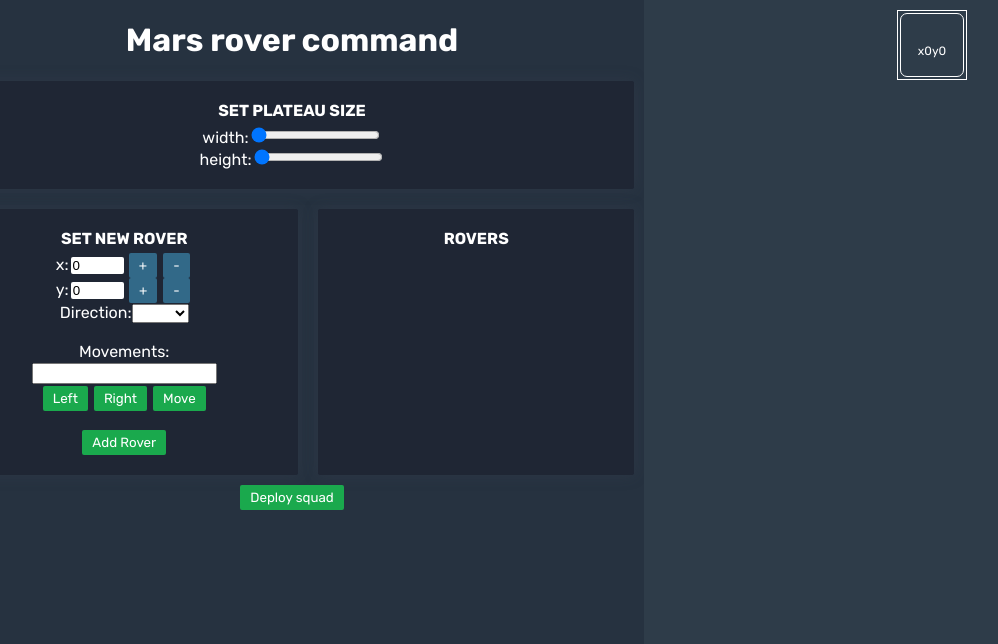
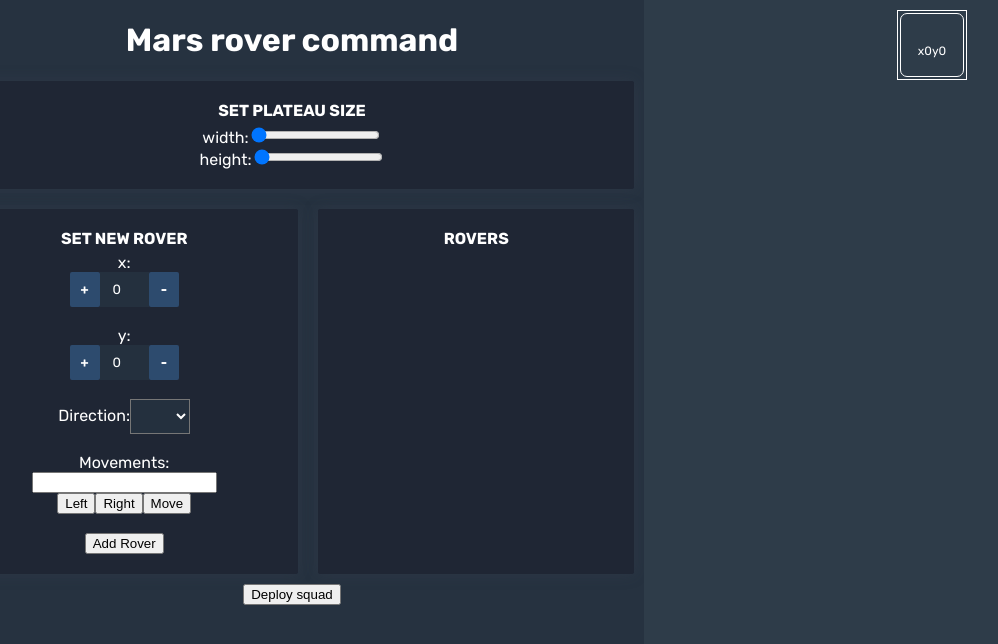
Before and after one commit to mamuh/mars-rover-command, a React (Create React App) app: page / in a window 1280 px wide. Shown: the top 644 px of the page, without its empty margins (60-1058 px from the left). Built offline with nearby package versions, Linux system fonts and the light colour scheme.

Commit message:
styled increment buttons

```diff
--- a/src/components/set_rovers_form.jsx
+++ b/src/components/set_rovers_form.jsx
@@ -64,20 +64,24 @@ const AddRover = ({ dispatch }) => {
 
         <h4>SET NEW ROVER</h4>
         x:
+        <div className="number-spinner">
+        <button className="incrementer-decrementer" type="button" onClick={(e) => handleClick(e, "x")}>+</button>
         <input readOnly className="rover-x-y-input" defaultValue="0" type="number" min="0" max={maxX} ref={node => (startX = node)} />
-        <button className="incrementer-decrementer" type="button" onClick={(e) => handleClick(e, "x")}>+</button>
         <button className="incrementer-decrementer" type="button" onClick={(e) => handleClick(e, "x")}>-</button>
+        </div>
 
         <br />
         y:
+        <div className="number-spinner">
+        <button className="incrementer-decrementer" type="button" onClick={(e) => handleClick(e, "y")}>+</button>
         <input readOnly className="rover-x-y-input" defaultValue="0" type="number"min="0" max={maxY} ref={node => (startY = node)} />
-        <button className="incrementer-decrementer" type="button" onClick={(e) => handleClick(e, "y")}>+</button>
         <button className="incrementer-decrementer" type="button" onClick={(e) => handleClick(e, "y")}>-</button>
+        </div>
         <br />
 
         <label>
           Direction:
-          <select ref={node => (startDirection = node)}>
+          <select className="direction-select" ref={node => (startDirection = node)}>
             <option></option>
             <option value="N">North</option>
             <option value="S">South</option>
--- a/src/stylesheets/application.scss
+++ b/src/stylesheets/application.scss
@@ -20,7 +20,3 @@ body {
 h4 {
   margin: 0 0 5px 0;
 }
-
-input {
-  margin: 2px;
-}
--- a/src/stylesheets/buttons.scss
+++ b/src/stylesheets/buttons.scss
@@ -1,17 +1,8 @@
-button {
+.button {
   background-color: #1aa94d;
   border: none;
   border-radius: 2px;
   color: white;
   font-family: 'Rubik', sans-serif;
-  margin: 0 3px;
   padding: 5px 10px;
 }
-
-
-.incrementer-decrementer {
-  background-color: #326988;
-  &:hover {
-    background-color: black;
-  }
-}
--- a/src/stylesheets/rover_pannel.scss
+++ b/src/stylesheets/rover_pannel.scss
@@ -3,9 +3,54 @@
 }
 
 .rover-x-y-input {
-  border-radius: 2px;
   border: none;
   min-width: 15%;
   outline: none;
-  transition: 3s;
 }
+
+.number-spinner {
+  input {
+    height: 35px;
+    margin: 0;
+    text-align: center;
+    background-color: #24303e;
+    color: white;
+    font-family: 'Rubik', sans-serif;
+    padding: 0;
+  }
+}
+
+.incrementer-decrementer {
+  border: none;
+  border-radius: 2px;
+  font-family: 'Rubik', sans-serif;
+  background-color: #2d4b6e;
+  color: black;
+  height: 35px;
+  width: 30px;
+  color: white;
+  font-weight: bold;
+  &:hover {
+    background-color: #10273f;
+    cursor: pointer;
+    outline: none;
+  }
+  &:focus {
+    outline: none;
+  }
+}
+
+.direction-select {
+
+    height: 35px;
+    margin: 0;
+    text-align: center;
+    background-color: #24303e;
+    color: white;
+    font-family: 'Rubik', sans-serif;
+    padding: 0;
+
+    &:focus {
+      outline: none;
+    }
+}
```
